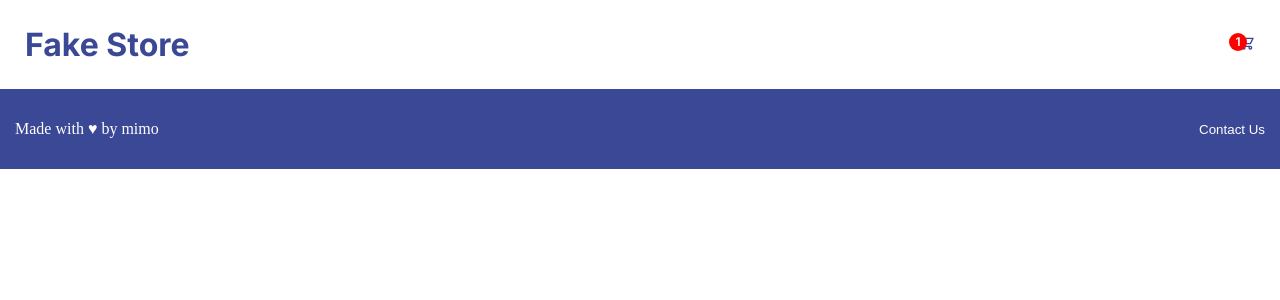
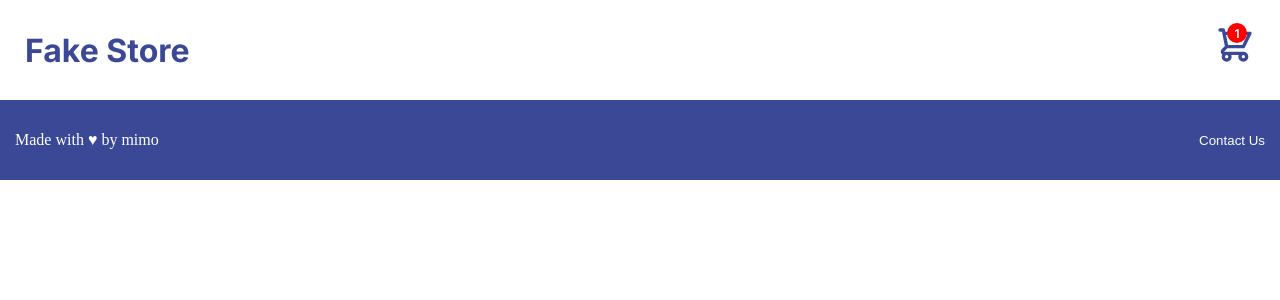
Before and after one commit to nhahn92/fake-store, a React (Vite) app: page / in a window 1280 px wide. Shown: the top 300 px of the page. Built offline with nearby package versions, Linux system fonts and the light colour scheme.

Commit message:
Merged some classes and added notes for clarity

```diff
--- a/src/components/Header/Header.css
+++ b/src/components/Header/Header.css
@@ -3,36 +3,36 @@
     align-items: center;
     justify-content: space-between;
 
-    color: #3A4895;
+    color: var(--dark-blue);
     font-family: 'Inter', sans-serif;
     padding: 25px;
 }
 
 .shopping-cart-container {
+    font-size: 40px;
+
     position: relative;
 }
 
-.shopping-cart-icon {
-    font-size: 35px;
-}
-
+/* Red Circle Around Shopping Cart Number */
 .shopping-cart-number-container {
     display: flex;
     align-items: center;
     justify-content: center;
 
-    background-color: red;
+    background-color: var(--red);
     border-radius: 50%;
-    height: 18px;
-    width: 18px;
+    height: 20px;
+    width: 20px;
 
     position: absolute;
     top: -2px;
     right: 8px;
 }
 
+/* Shopping Cart Number */
 .shopping-cart-container p {
-    color: white;
+    color: var(--white);
     font-size: 12px;
     font-weight: 600;
 }
```
